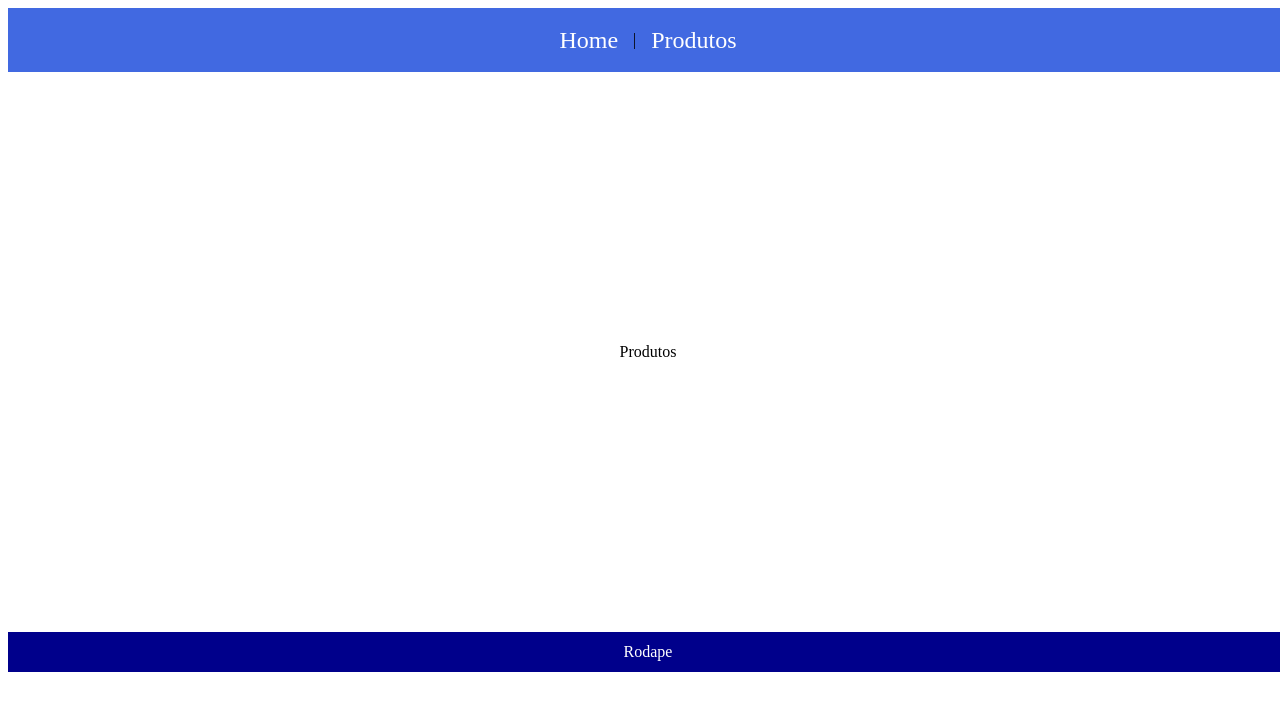
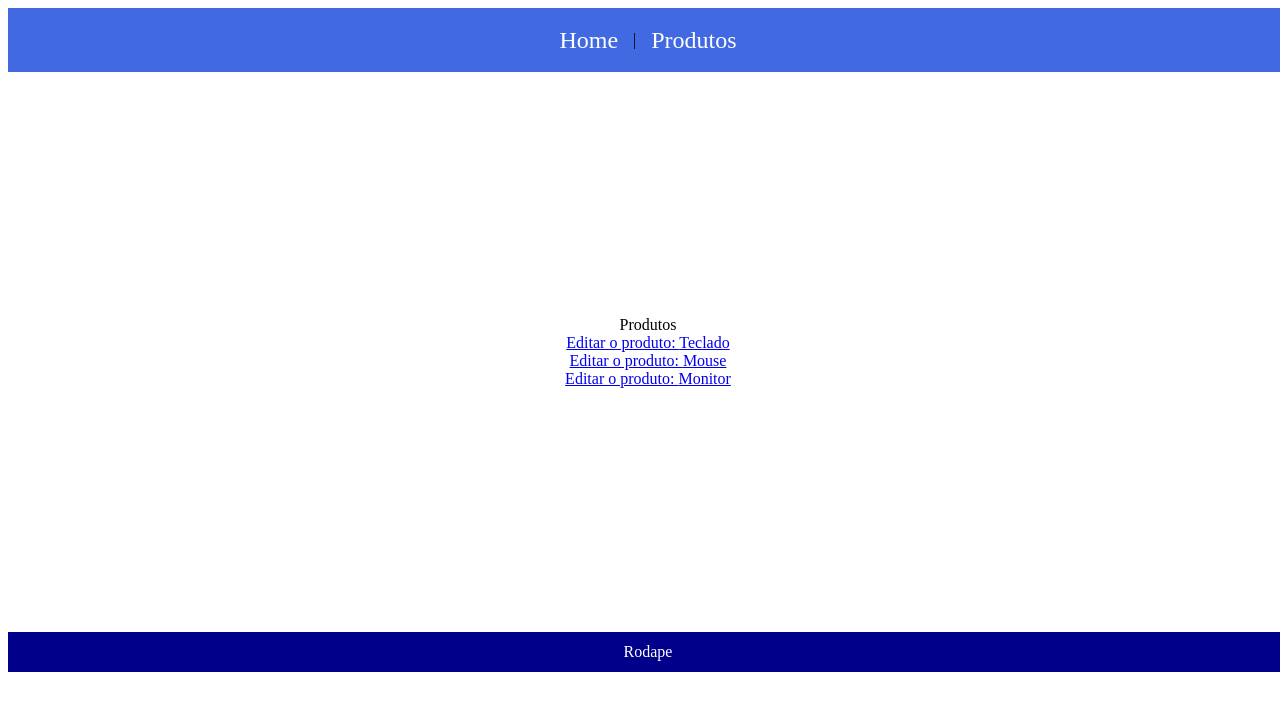
Before and after one commit to Jujuad/aula-rotas, a React (Vite) app: page /produtos in a window 1280 px wide. Shown: the top 710 px of the page. Built offline with nearby package versions, Linux system fonts and the light colour scheme.

Commit message:
Produtos - index /  passando valores pela uri

```diff
--- a/src/routes/Produtos/index.jsx
+++ b/src/routes/Produtos/index.jsx
@@ -1,8 +1,18 @@
+import { Link } from "react-router-dom";
+import listaProdutos from "../../data/listarProdutos";
+
 export default function Produtos(){
 
     return(
         <main>
             <hi>Produtos</hi>
+            {listaProdutos.map(prod => (
+                <div key={prod.id}>
+                    <Link to={'/produtos/editar/${prod.id}'}>
+                        Editar o produto: {prod.nome}
+                    </Link>
+                </div>
+            ))}
         </main>
     )
 }
```
